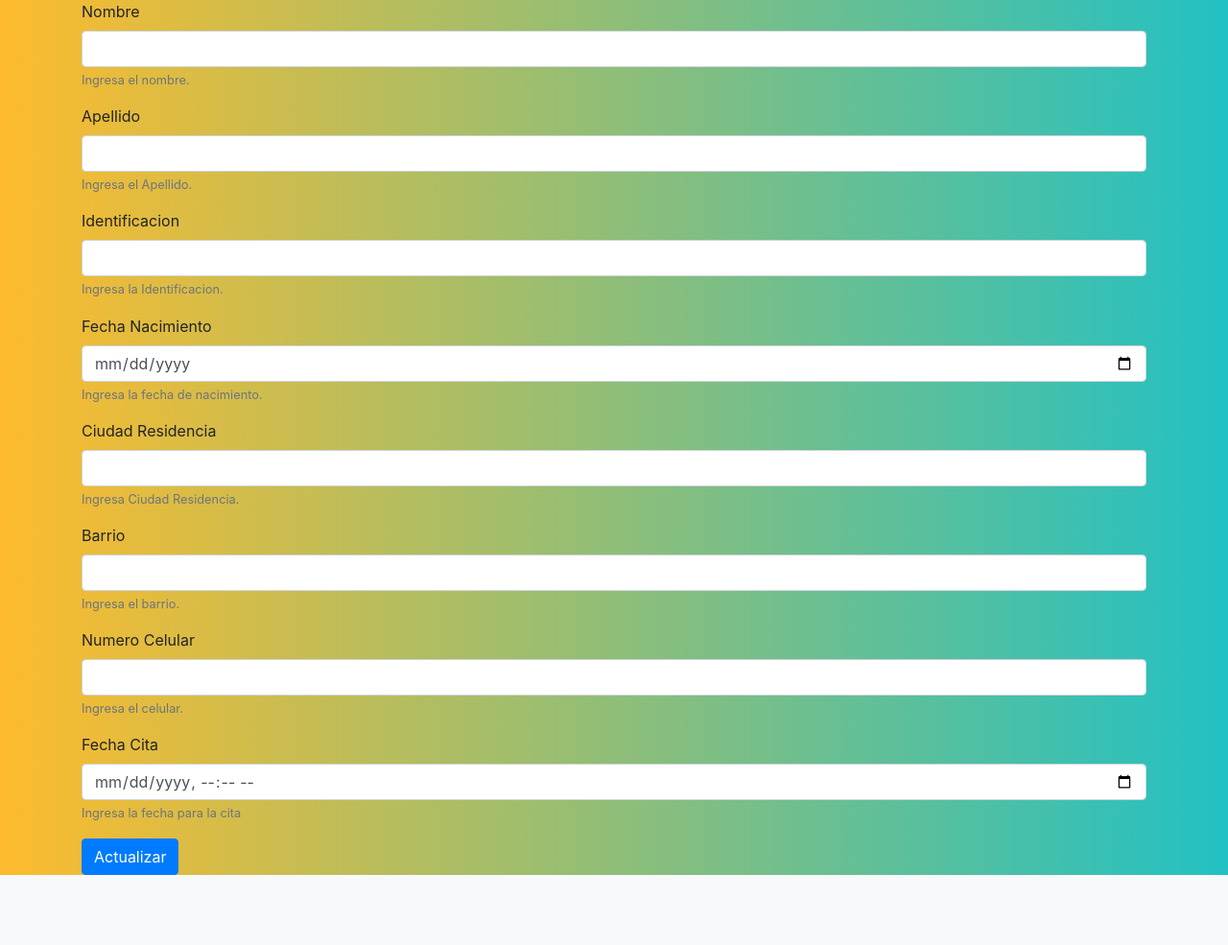
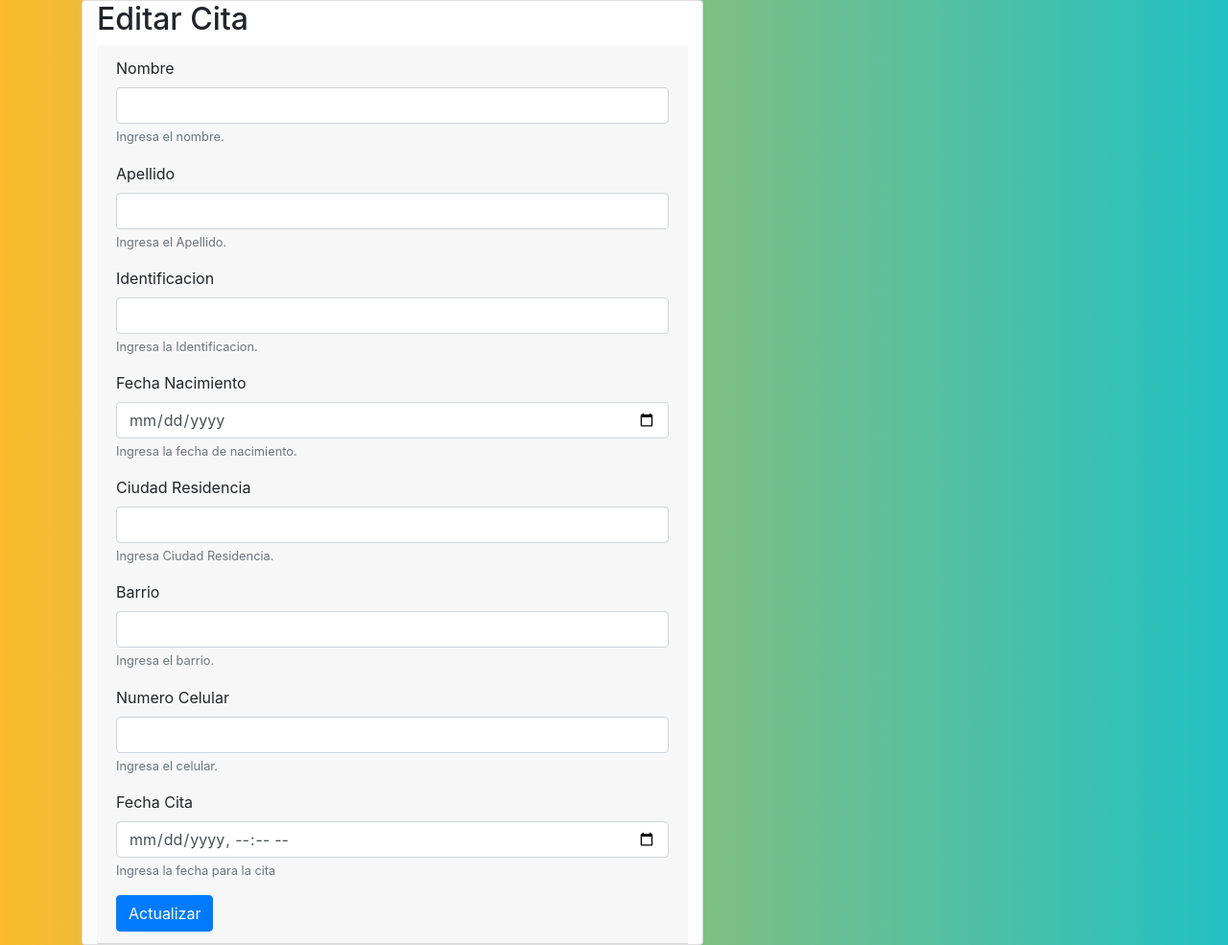
Before and after one commit to Betest/MedicalGoFlask, a Flask app: template templates/edit-appointment.html in a window 1280 px wide. Shown: the part 56-1041 px from the top of the page at 96% size. Before the commit the page ends 968 px from the top, so only its background shows below. Run offline with Flask 2, Linux system fonts and the light colour scheme; the template is opened without the code that fills it, so the values that code supplies are empty; some libraries are stand-ins or nearby versions.

Commit message:
add styles

```diff
--- a/app.py
+++ b/app.py
@@ -76,7 +76,7 @@ def updateappointment(id):
         dateAppointment = request.form['dateAppointment']
         mycursor = mydb.cursor()
         mycursor.execute("""UPDATE appointments SET firstName = %s, lastName = %s, ident = %s, date = %s, city = %s, neighborhood = %s, mobile = %s, dateAppointment = %s WHERE id = %s""", (firstName, lastName, ident, date, city, neighborhood, mobile, dateAppointment, id))
-
+        flash('Cita actualizada correctamente!')
     return redirect(url_for('home'))
 
 
--- a/templates/create-appointment.html
+++ b/templates/create-appointment.html
@@ -1,6 +1,8 @@
 {% extends "layout.html" %}
 {% block content %}
-<form action="/addappointment" method="POST">
+<div class="col-md-8 card">
+  <h2>Agendar Cita</h2>
+  <form action="/addappointment" method="POST">
 
     <div class="form-group">
       <label for="exampleInputAppointment1">Nombre</label>
@@ -52,4 +54,6 @@
 
     <button type="submit" class="btn btn-primary">Guardar</button>
   </form>
+
+</div>
 {% endblock %}
--- a/templates/edit-appointment.html
+++ b/templates/edit-appointment.html
@@ -1,5 +1,8 @@
 {% extends "layout.html" %}
 {% block content %}
+<div class="col-md-7 card w-75">
+  <h2 class="">Editar Cita</h2>
+  <div class="card-header">
     <form action="/updateappointment/{{appointment.0}}" method="POST">
 
       <div class="form-group">
@@ -52,4 +55,8 @@
 
       <button type="submit" class="btn btn-primary">Actualizar</button>
     </form>
+
+  </div>
+
+</div>
 {% endblock %}
```
Also changed, not shown: templates/home.html (+8 -1 lines). Lines whose indentation alone changed are shown as unchanged.
